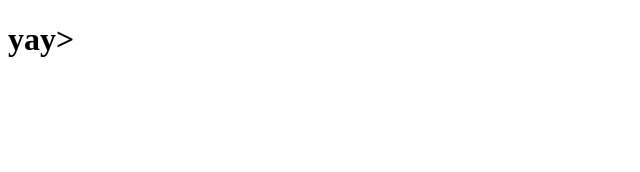
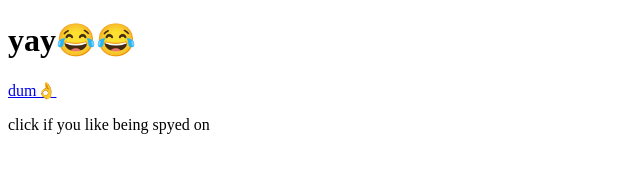
Before and after one commit to FezSauce/Main-Page-Of-HTML-PROJECTS, a plain HTML site: page index.HTML in a window 1280 px wide. Shown: the whole page, without its empty margins (0-640 px from the left). Drawn offline with Linux system fonts and the light colour scheme.

Commit message:
Update index.HTML
it isreally dumb edit

```diff
--- a/index.HTML
+++ b/index.HTML
@@ -4,6 +4,8 @@
    <title>absolute garbage</title>
   </head>
   <body>
-   <h1>yay></h1>
+   <h1>yay😂😂</h1>
+   <a href="https://google.com/">dum👌</a>
+   <p>click if you like being spyed on</p>
   </body>
  </html>
```
